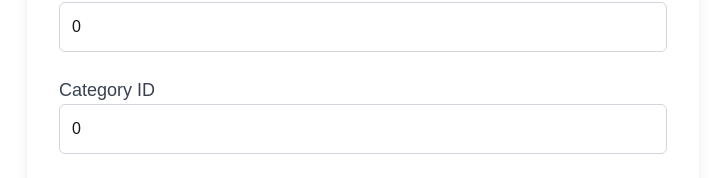
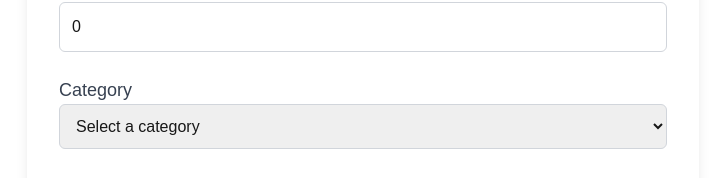
Before and after one commit to jackloosantamaria/team03-handcraftedhaven, a Next.js app: page /products in a window 1280 px wide. Shown: the part 835-1013 px from the top of the page, without its empty margins (277-1002 px from the left). Built offline with nearby package versions, Linux system fonts and the light colour scheme; no server answers; the database is empty.

Commit message:
worked on update and drop-down menu categories

```diff
--- a/src/app/api/products/route.ts
+++ b/src/app/api/products/route.ts
@@ -119,6 +119,7 @@ export async function GET(req: Request): Promise<Response> {
         const productId = url.searchParams.get("productId");
 
         if (productId) {
+            // Fetch a single product
             const products = await getProducts();
             const product = products.find(p => p.id === Number(productId));
             if (!product) {
@@ -155,18 +156,13 @@ export async function GET(req: Request): Promise<Response> {
 export async function POST(req: Request): Promise<Response> {
     try {
         const { product, imageUrl }: { product: Product, imageUrl: string } = await req.json();
-        console.log('Received product:', product);
-        console.log('Received imageUrl:', imageUrl);
 
         // Add product
         const newProduct = await addProduct(product);
-        console.log('New product created:', newProduct);
 
         // Add image if provided
         if (imageUrl) {
-            console.log('Adding image for product ID:', newProduct[0].id);
-            await addProductImage(newProduct[0].id!, imageUrl);
-            console.log('Image added successfully.');
+            await addProductImage(newProduct[0].id!, imageUrl); // Add image to the new product
         }
 
         return new Response(JSON.stringify(newProduct), {
@@ -174,22 +170,29 @@ export async function POST(req: Request): Promise<Response> {
             headers: { 'Content-Type': 'application/json' },
         });
     } catch (error) {
-        console.error('Error occurred:', error);
         return new Response(JSON.stringify({ error: 'Error adding product' }), { status: 500 });
     }
 }
-
 
 // Update a product
 export async function PUT(req: Request): Promise<Response> {
     try {
         const { id, product, imageUrl }: { id: number, product: Product, imageUrl?: string } = await req.json();
 
+        // Update the product
+        console.log('Data received:', {id, product, imageUrl});
         const updatedProduct = await updateProduct(id, product);
 
-        // Update image if provided
+        // Update image if a new image URL is provided
         if (imageUrl) {
-            await addProductImage(id, imageUrl);
+            const productImages = await getProductImages(id);
+            if (productImages.length > 0) {
+                // Update the first image if the product has one
+                await updateProductImage(productImages[0].id!, imageUrl);
+            } else {
+                // If no images exist, add a new one
+                await addProductImage(id, imageUrl);
+            }
         }
 
         return new Response(JSON.stringify(updatedProduct), {
@@ -197,6 +200,7 @@ export async function PUT(req: Request): Promise<Response> {
             headers: { 'Content-Type': 'application/json' },
         });
     } catch (error) {
+        console.error('Error updating product:', error);
         return new Response(JSON.stringify({ error: 'Error updating product' }), { status: 500 });
     }
 }
@@ -212,6 +216,7 @@ export async function DELETE(req: Request): Promise<Response> {
             await deleteProductImage(image.id!);
         }
 
+        // Delete the product
         const deletedProduct = await deleteProduct(id);
         return new Response(JSON.stringify(deletedProduct), {
             status: 200,
--- a/src/app/products/page.tsx
+++ b/src/app/products/page.tsx
@@ -20,8 +20,9 @@ type ProductWithImages = {
 };
 
 const ProductPage = () => {
-  const [products, setProducts] = useState<ProductWithImages[]>([]);  // Use ProductWithImages
+  const [products, setProducts] = useState<ProductWithImages[]>([]);
   const [formData, setFormData] = useState({
+    id: 0,  // Add an id field to manage existing products
     name: '',
     description: '',
     price: 0,
@@ -43,24 +44,51 @@ const ProductPage = () => {
     }
   };
 
+  // Fetch product data if editing an existing product
+  const fetchProductById = async (id: number) => {
+    const res = await fetch(`/api/products?productId=${id}`);
+    const data = await res.json();
+    if (data && data.id) {
+      setFormData({
+        id: data.id,
+        name: data.name,
+        description: data.description,
+        price: data.price,
+        stock_quantity: data.stock_quantity,
+        category_id: data.category_id,
+        imageUrl: data.images.length > 0 ? data.images[0].image_url : '',  // Set the first image URL
+      });
+    }
+  };
+
   // Fetch products on page load
   useEffect(() => {
     fetchProducts();
   }, []);
 
   // Handle input changes in the form
-  const handleChange = (e: React.ChangeEvent<HTMLInputElement | HTMLTextAreaElement>) => {
+  const handleChange = (e: React.ChangeEvent<HTMLInputElement | HTMLTextAreaElement | HTMLSelectElement>) => {
     const { name, value } = e.target;
-    setFormData((prevData) => ({ ...prevData, [name]: value }));
+
+    // If it's a select (like category_id), make sure to convert the value to an integer
+    if (e.target instanceof HTMLSelectElement) {
+      setFormData((prevData) => ({ ...prevData, [name]: parseInt(value) }));
+    } else {
+      setFormData((prevData) => ({ ...prevData, [name]: value }));
+    }
   };
 
-  // Handle form submission for adding a new product
+  // Handle form submission for adding a new product or updating an existing one
   const handleSubmit = async (e: React.FormEvent) => {
     e.preventDefault();
 
-    const res = await fetch('/api/products', {
-      method: 'POST',
+    const url = formData.id ? `/api/products` : '/api/products';  // API endpoint (same for both POST and PUT)
+    const method = formData.id ? 'PUT' : 'POST';  // If id exists, it's an update (PUT), otherwise create (POST)
+
+    const res = await fetch(url, {
+      method: method,
       body: JSON.stringify({
+        id: formData.id,  // Ensure id is passed in the body for PUT
         product: formData,
         imageUrl: formData.imageUrl,
       }),
@@ -69,11 +97,32 @@ const ProductPage = () => {
       },
     });
 
-    const newProduct = await res.json();
+    const result = await res.json();
 
-    // If the product includes images, update the product list
-    setProducts((prevProducts) => [...prevProducts, newProduct]);  // Update state with new product including images
-    setFormData({ name: '', description: '', price: 0, stock_quantity: 0, category_id: 0, imageUrl: '' });
+    if (method === 'PUT') {
+      // Update the product in the list
+      setProducts((prevProducts) =>
+        prevProducts.map((product) => (product.id === formData.id ? result : product))
+      );
+    } else {
+      // Add the new product to the list
+      setProducts((prevProducts) => [...prevProducts, result]);
+    }
+
+    setFormData({
+      id: 0,
+      name: '',
+      description: '',
+      price: 0,
+      stock_quantity: 0,
+      category_id: 0,
+      imageUrl: ''
+    });
+  };
+
+  // Handle editing a product (you can add a click handler to each product)
+  const handleEdit = (product: ProductWithImages) => {
+    fetchProductById(product.id);
   };
 
   return (
@@ -86,7 +135,7 @@ const ProductPage = () => {
 
       {/* Product Form Section */}
       <section className="py-16 px-6 bg-white">
-        <h2 className="text-3xl font-bold text-center mb-6">Add New Product</h2>
+        <h2 className="text-3xl font-bold text-center mb-6">{formData.id ? 'Update Product' : 'Add New Product'}</h2>
         <form onSubmit={handleSubmit} className="max-w-2xl mx-auto space-y-6 bg-white p-8 shadow-lg rounded-lg">
           <div>
             <label className="block text-lg font-medium text-gray-700">Product Name</label>
@@ -132,15 +181,20 @@ const ProductPage = () => {
             />
           </div>
           <div>
-            <label className="block text-lg font-medium text-gray-700">Category ID</label>
-            <input
-              type="number"
+            <label className="block text-lg font-medium text-gray-700">Category</label>
+            <select
               name="category_id"
               value={formData.category_id}
               onChange={handleChange}
               className="w-full p-3 border border-gray-300 rounded-md"
-              placeholder="Enter product category ID"
-            />
+            >
+              <option value={0}>Select a category</option>
+              <option value={1000}>Handcrafted Jewelry</option>
+              <option value={2000}>Ceramics</option>
+              <option value={3000}>Bags</option>
+              <option value={4000}>Lamps</option>
+              <option value={5000}>Decorations</option>
+            </select>
           </div>
           <div>
             <label className="block text-lg font-medium text-gray-700">Product Image URL</label>
@@ -154,7 +208,7 @@ const ProductPage = () => {
             />
           </div>
           <div className="text-center">
-            <button type="submit" className="bg-blue-500 text-white py-2 px-6 rounded-lg">Add Product</button>
+            <button type="submit" className="bg-blue-500 text-white py-2 px-6 rounded-lg">{formData.id ? 'Update Product' : 'Add Product'}</button>
           </div>
         </form>
       </section>
@@ -169,16 +223,16 @@ const ProductPage = () => {
               <p className="text-gray-700 mb-4">{product.description}</p>
               <p className="text-lg font-semibold text-blue-500">${product.price}</p>
               <div className="mt-4">
-                {/* Check if product.images is defined and is an array */}
-                {(product.images || []).map((image, index) => (
+                {(product.images || []).map((image) => (
                   <img
-                    key={image.id ? image.id : `${product.id}-image-${index}`}  // Use a fallback key if image.id is not available
+                    key={image.id}
                     src={image.image_url}
                     alt={product.name}
                     className="w-full h-48 object-cover mt-2"
                   />
                 ))}
               </div>
+              <button onClick={() => handleEdit(product)} className="mt-4 text-blue-500">Edit</button>
             </div>
           ))}
         </div>
```
